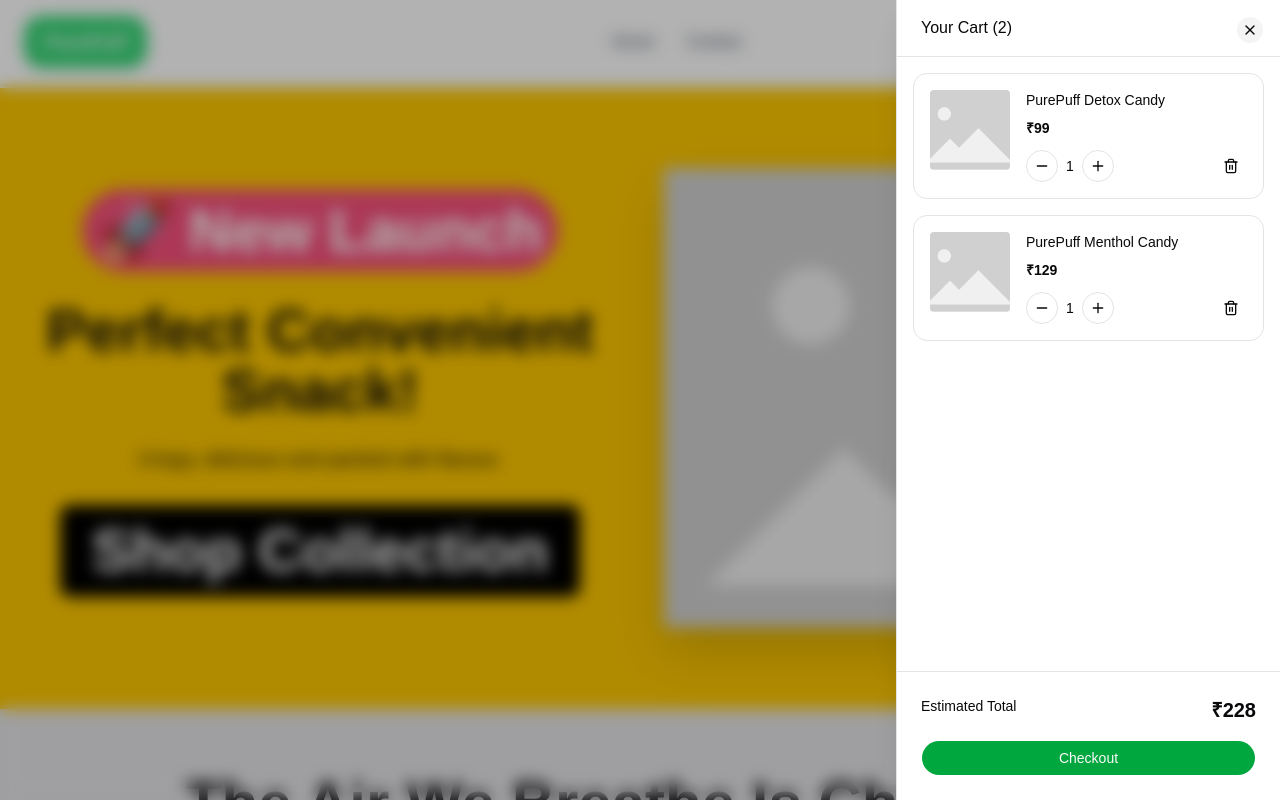
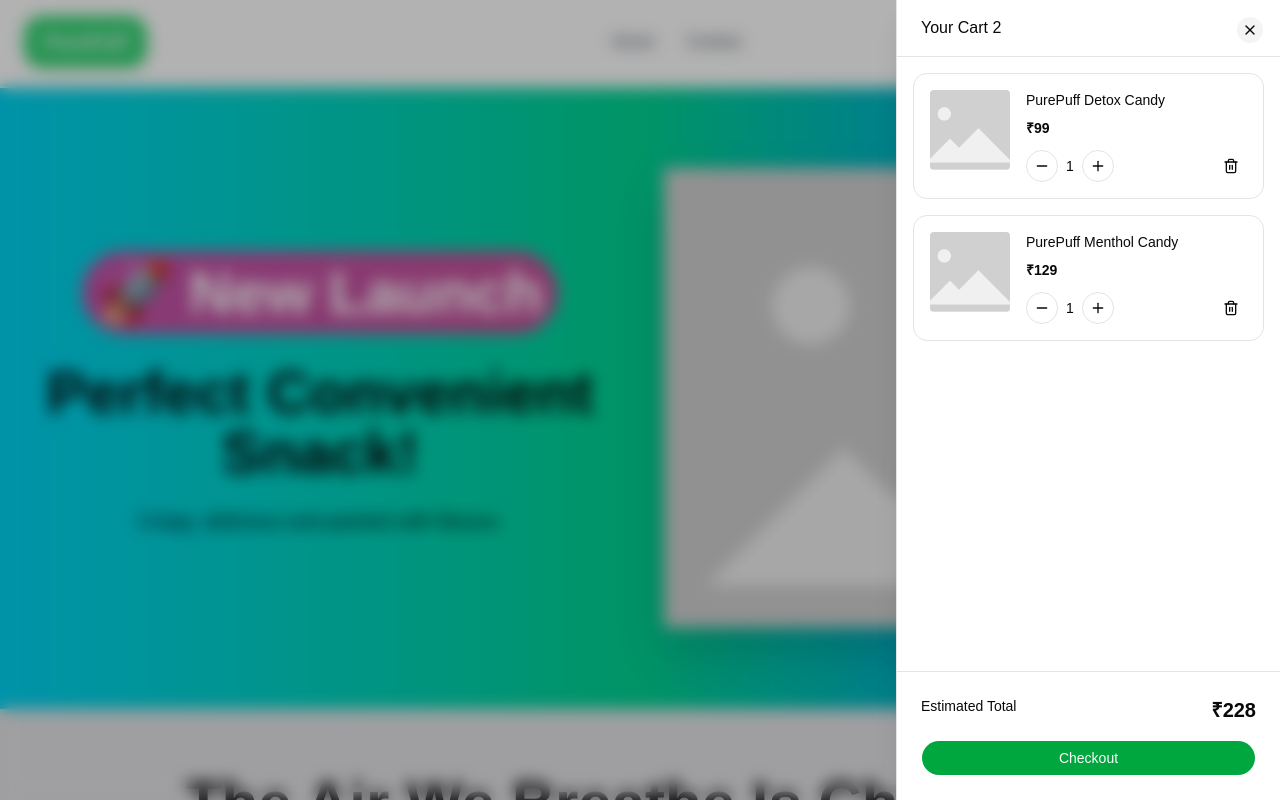
Before and after one commit to Om-Thapa/Internship-Project, a React (Vite) app in the folder client/: page / in a window 1280 px wide. Both pictures are taken after a click on the button "Open cart". Shown: the top 800 px of the page. Built offline with nearby package versions, Linux system fonts and the light colour scheme.

Commit message:
feat: refactor cart management with Zustand and update components for new state management

```diff
--- a/client/package.json
+++ b/client/package.json
@@ -23,7 +23,8 @@
     "shadcn": "^4.10.0",
     "tailwind-merge": "^3.6.0",
     "tailwindcss": "^4.3.0",
-    "tw-animate-css": "^1.4.0"
+    "tw-animate-css": "^1.4.0",
+    "zustand": "^5.0.14"
   },
   "devDependencies": {
     "@eslint/js": "^10.0.1",
--- a/client/src/App.jsx
+++ b/client/src/App.jsx
@@ -1,17 +1,15 @@
-import { Routes, Route, } from "react-router-dom";
+import { Routes, Route } from "react-router-dom";
 import Footer from "./components/Footer";
 import Navbar from "./components/Navbar";
 import ErrorBoundary from "./components/ErrorBoundary";
 import ContactPage from "./pages/ContactUs/ContactPage";
 import LandingPage from "./pages/LandingPage/LandingPage";
-import { CartProvider } from "./contexts/cart-context";
 import NotFound from "./pages/NotFound/NotFoundPage";
 import CartSheet from "./components/cart-sheet";
 
 function App() {
   return (
     <>
-      <CartProvider>
       <Navbar />
       <main className="mt-22">
         <ErrorBoundary>
@@ -24,7 +22,6 @@ function App() {
       </main>
       <CartSheet />
       <Footer />
-      </CartProvider>
     </>
   );
 }
--- a/client/src/components/ErrorBoundary.jsx
+++ b/client/src/components/ErrorBoundary.jsx
@@ -18,7 +18,7 @@ class ErrorBoundary extends Component {
   render() {
     if (this.state.hasError) {
       return (
-        <div className="error-boundary">
+        <div className="error-boundary text-center p-32 text-3xl font-sans font-semibold text-red-400">
           <h1>Something went wrong.</h1>
           <p>We&apos;re sorry for the inconvenience. Please try refreshing the page.</p>
           {this.state.error && <pre>{this.state.error.toString()}</pre>}
--- a/client/src/components/Footer.jsx
+++ b/client/src/components/Footer.jsx
@@ -26,7 +26,7 @@ const Footer = () => {
 
             <ul className="space-y-4">
               <li>
-                <Link href="/contact" className="text-xl font-semibold">
+                <Link to="/contact" className="text-xl font-semibold">
                   Contact Us
                 </Link>
               </li>
--- a/client/src/components/Navbar.jsx
+++ b/client/src/components/Navbar.jsx
@@ -1,9 +1,12 @@
 import { Link } from "react-router-dom";
 import { ShoppingCart } from "lucide-react";
-import { useCart } from "@/contexts/cart-context";
+import { useCartStore } from "@/stores/useCartStore";
+import { useCartCount } from "@/stores/cartSelectors";
 
 const Navbar = () => {
-  const { openCart } = useCart();
+  const openCart = useCartStore((state) => state.openCart);
+
+  const cartCount = useCartCount();
 
   return (
     <nav className="fixed inset-x-0 top-0 z-50 bg-white/95 border-b border-green-100 shadow-sm backdrop-blur-sm">
@@ -31,9 +34,16 @@ const Navbar = () => {
           aria-label="Open cart"
         >
           <ShoppingCart size={24} />
-          <span className="absolute -top-2 -right-2 inline-flex h-5 w-5 items-center justify-center rounded-full bg-green-600 text-[10px] font-bold text-white">
+
+          {/* <span className="absolute -top-2 -right-2 inline-flex h-5 w-5 items-center justify-center rounded-full bg-green-600 text-[10px] font-bold text-white">
             2
-          </span>
+          </span> */}
+
+          {cartCount > 0 && (
+            <span className="absolute -top-2 -right-2 bg-green-600 text-white rounded-full h-5 w-5 flex items-center justify-center text-xs">
+              {cartCount}
+            </span>
+          )}
         </button>
       </div>
     </nav>
--- a/client/src/components/cart-sheet.jsx
+++ b/client/src/components/cart-sheet.jsx
@@ -9,73 +9,55 @@ import { Button } from "@/components/ui/button";
 
 import { Minus, Plus, Trash2 } from "lucide-react";
 
-import { useCart } from "@/contexts/cart-context";
+import { useCartStore } from "@/stores/useCartStore";
+import { useCartTotal } from "@/stores/cartSelectors";
 
 export default function CartSheet() {
-  const { isOpen, closeCart } = useCart();
+  const isCartOpen = useCartStore((state) => state.isCartOpen);
+  const closeCart = useCartStore((state) => state.closeCart);
+  const items = useCartStore((state) => state.items);
+  const increaseQuantity = useCartStore((state) => state.increaseQuantity);
+  const decreaseQuantity = useCartStore((state) => state.decreaseQuantity);
+  const removeItem = useCartStore((state) => state.removeItem);
 
-  const items = [
-    {
-      id: 1,
-      name: "PurePuff Detox Candy",
-      price: 99,
-      quantity: 1,
-      image: "/Placeholder.png",
-    },
-    {
-      id: 2,
-      name: "PurePuff Menthol Candy",
-      price: 129,
-      quantity: 1,
-      image: "/Placeholder.png",
-    },
-  ];
-
-  const total = items.reduce(
-    (acc, item) => acc + item.price * item.quantity,
-    0
-  );
+  const total = useCartTotal();
 
   return (
-    <Sheet open={isOpen} onOpenChange={closeCart}>
+    <Sheet
+      open={isCartOpen}
+      onOpenChange={(open) => {
+        if (!open) closeCart();
+      }}
+    >
       <SheetContent
         side="right"
         className="w-full sm:max-w-md flex flex-col p-0"
       >
         <SheetHeader className="border-b px-6 py-4">
-          <SheetTitle>
-            Your Cart ({items.length})
-          </SheetTitle>
+          <SheetTitle>Your Cart {items?.length ?? 0}</SheetTitle>
         </SheetHeader>
 
         {/* Products */}
         <div className="flex-1 overflow-y-auto p-4">
           <div className="space-y-4">
-            {items.map((item) => (
-              <div
-                key={item.id}
-                className="border rounded-xl p-4"
-              >
+            {items?.map((item) => (
+              <div key={item.id} className="border rounded-xl p-4">
                 <div className="flex gap-4">
                   <img
                     src={item.image}
                     alt={item.name}
                     className="w-20 h-20 object-cover rounded"
                   />
+                  <div className="flex-1">
+                    <h3 className="font-medium text-sm">{item.name}</h3>
 
-                  <div className="flex-1">
-                    <h3 className="font-medium text-sm">
-                      {item.name}
-                    </h3>
-
-                    <p className="mt-2 font-semibold">
-                      ₹{item.price}
-                    </p>
+                    <p className="mt-2 font-semibold">₹{item.price}</p>
 
                     <div className="flex items-center gap-2 mt-3">
                       <Button
                         variant="outline"
                         size="icon"
+                        onClick={() => decreaseQuantity(item.id)}
                       >
                         <Minus size={14} />
                       </Button>
@@ -85,6 +67,7 @@ export default function CartSheet() {
                       <Button
                         variant="outline"
                         size="icon"
+                        onClick={() => increaseQuantity(item.id)}
                       >
                         <Plus size={14} />
                       </Button>
@@ -93,6 +76,7 @@ export default function CartSheet() {
                         variant="ghost"
                         size="icon"
                         className="ml-auto"
+                        onClick={() => removeItem(item.id)}
                       >
                         <Trash2 size={16} />
                       </Button>
@@ -104,26 +88,83 @@ export default function CartSheet() {
           </div>
         </div>
 
+        {/* <div>Total: ₹{total}</div> */}
         {/* Footer */}
         <div className="border-t p-6">
           <div className="flex justify-between mb-4">
-            <span className="font-medium">
-              Estimated Total
-            </span>
+            <span className="font-medium">Estimated Total</span>
 
-            <span className="font-bold text-xl">
-              ₹{total}
-            </span>
+            <span className="font-bold text-xl">₹{total}</span>
           </div>
 
-          <Button
-            size="lg"
-            className="w-full bg-green-600 hover:bg-green-700"
-          >
+          <Button size="lg" className="w-full bg-green-600 hover:bg-green-700">
             Checkout
           </Button>
         </div>
       </SheetContent>
     </Sheet>
+
+    // <Sheet open={isOpen} onOpenChange={closeCart}>
+    //   <SheetContent
+    //     side="right"
+    //     className="w-full sm:max-w-md flex flex-col p-0"
+    //   >
+    //     <SheetHeader className="border-b px-6 py-4">
+    //       <SheetTitle>Your Cart ({items.length})</SheetTitle>
+    //     </SheetHeader>
+
+    //     {/* Products */}
+    //     <div className="flex-1 overflow-y-auto p-4">
+    //       <div className="space-y-4">
+    //         {items.map((item) => (
+    //           <div key={item.id} className="border rounded-xl p-4">
+    //             <div className="flex gap-4">
+    //               <img
+    //                 src={item.image}
+    //                 alt={item.name}
+    //                 className="w-20 h-20 object-cover rounded"
+    //               />
+
+    //               <div className="flex-1">
+    //                 <h3 className="font-medium text-sm">{item.name}</h3>
+
+    //                 <p className="mt-2 font-semibold">₹{item.price}</p>
+
+    //                 <div className="flex items-center gap-2 mt-3">
+    //                   <Button variant="outline" size="icon">
+    //                     <Minus size={14} />
+    //                   </Button>
+
+    //                   <span>{item.quantity}</span>
+
+    //                   <Button variant="outline" size="icon">
+    //                     <Plus size={14} />
+    //                   </Button>
+
+    //                   <Button variant="ghost" size="icon" className="ml-auto">
+    //                     <Trash2 size={16} />
+    //                   </Button>
+    //                 </div>
+    //               </div>
+    //             </div>
+    //           </div>
+    //         ))}
+    //       </div>
+    //     </div>
+
+    //     {/* Footer */}
+    //     <div className="border-t p-6">
+    //       <div className="flex justify-between mb-4">
+    //         <span className="font-medium">Estimated Total</span>
+
+    //         <span className="font-bold text-xl">₹{total}</span>
+    //       </div>
+
+    //       <Button size="lg" className="w-full bg-green-600 hover:bg-green-700">
+    //         Checkout
+    //       </Button>
+    //     </div>
+    //   </SheetContent>
+    // </Sheet>
   );
 }
--- a/client/src/pages/LandingPage/LandingPage.jsx
+++ b/client/src/pages/LandingPage/LandingPage.jsx
@@ -35,7 +35,7 @@ const LandingPage = () => {
   return (
     <div className="w-full text-6xl mt-16 text-center">
       {/* Hero Product */}
-      <section className="mt-18 bg-yellow-400 relative overflow-hidden">
+      <section className="mt-18 bg-linear-to-r from-cyan-400 via-emerald-400 to-blue-500 relative overflow-hidden">
         <div className="max-w-7xl mx-auto px-6 py-20">
           <div className="grid lg:grid-cols-2 items-center gap-12">
             <div>
@@ -51,9 +51,9 @@ const LandingPage = () => {
                 Crispy, delicious and packed with flavour.
               </p>
 
-              <button className="mt-8 bg-black text-white px-8 py-4 rounded-lg font-semibold">
+              {/* <button className="mt-8 bg-black text-white px-8 py-4 rounded-lg font-semibold">
                 Shop Collection
-              </button>
+              </button> */}
             </div>
 
             <div className="relative">
@@ -104,6 +104,7 @@ const LandingPage = () => {
           {products.map((product) => (
             <ProductCard
               key={product.id}
+              id={product.id}
               image={product.image}
               name={product.name}
               price={product.price}
--- /dev/null
+++ b/client/src/stores/cartSelectors.js
@@ -0,0 +1,18 @@
+import { useCartStore } from "./useCartStore";
+
+export const useCartCount = () =>
+  useCartStore((state) =>
+    (state.items ?? []).reduce(
+      (sum, item) => sum + item.quantity,
+      0
+    )
+  );
+
+export const useCartTotal = () =>
+  useCartStore((state) =>
+    (state.items ?? []).reduce(
+      (sum, item) =>
+        sum + item.price * item.quantity,
+      0
+    )
+  );
--- /dev/null
+++ b/client/src/stores/useCartStore.js
@@ -0,0 +1,101 @@
+import { create } from "zustand";
+// Todo: Add persist localStorage
+import { persist } from "zustand/middleware";
+
+export const useCartStore = create(
+  (set, get) => (
+      {
+        // Cart UI
+        isCartOpen: false,
+
+        openCart: () => set({ isCartOpen: true }),
+
+        closeCart: () => set({ isCartOpen: false }),
+
+        // Cart Data
+        items: [
+          {
+            id: 1,
+            name: "PurePuff Detox Candy",
+            price: 99,
+            quantity: 1,
+            image: "/Placeholder.png",
+          },
+          {
+            id: 2,
+            name: "PurePuff Menthol Candy",
+            price: 129,
+            quantity: 1,
+            image: "/Placeholder.png",
+          },
+        ],
+
+        addItem: (product) => {
+          const items = get().items;
+
+          const existingItem = items.find((item) => item.id === product.id);
+
+          if (existingItem) {
+            set({
+              items: items.map((item) =>
+                item.id === product.id
+                  ? {
+                      ...item,
+                      quantity: item.quantity + 1,
+                    }
+                  : item,
+              ),
+            });
+
+            return;
+          }
+
+          set({
+            items: [
+              ...items,
+              {
+                ...product,
+                quantity: 1,
+              },
+            ],
+          });
+        },
+
+        removeItem: (id) =>
+          set({
+            items: get().items.filter((item) => item.id !== id),
+          }),
+
+        increaseQuantity: (id) =>
+          set({
+            items: get().items.map((item) =>
+              item.id === id
+                ? {
+                    ...item,
+                    quantity: item.quantity + 1,
+                  }
+                : item,
+            ),
+          }),
+
+        decreaseQuantity: (id) =>
+          set({
+            items: get()
+              .items.map((item) =>
+                item.id === id
+                  ? {
+                      ...item,
+                      quantity: item.quantity - 1,
+                    }
+                  : item,
+              )
+              .filter((item) => item.quantity > 0),
+          }),
+
+        clearCart: () =>
+          set({
+            items: [],
+          }),
+      }
+  ),
+);
--- a/client/tsconfig.json
+++ b/client/tsconfig.json
@@ -5,6 +5,8 @@
       "@/*": ["./src/*"]
     },
     "allowJs": true,
-    "checkJs": false
+    "checkJs": false,
+    "noEmit": true,
+    "ignoreDeprecations": "6.0"
   }
 }
```
Also changed, not shown: client/src/contexts/cart-context.jsx (deleted, +0 -24 lines), client/src/pages/LandingPage/Components/ProductCards.jsx (+16 -2 lines), 1 other file (tests, documents, lock files or other folders). Lines whose indentation alone changed are shown as unchanged.
